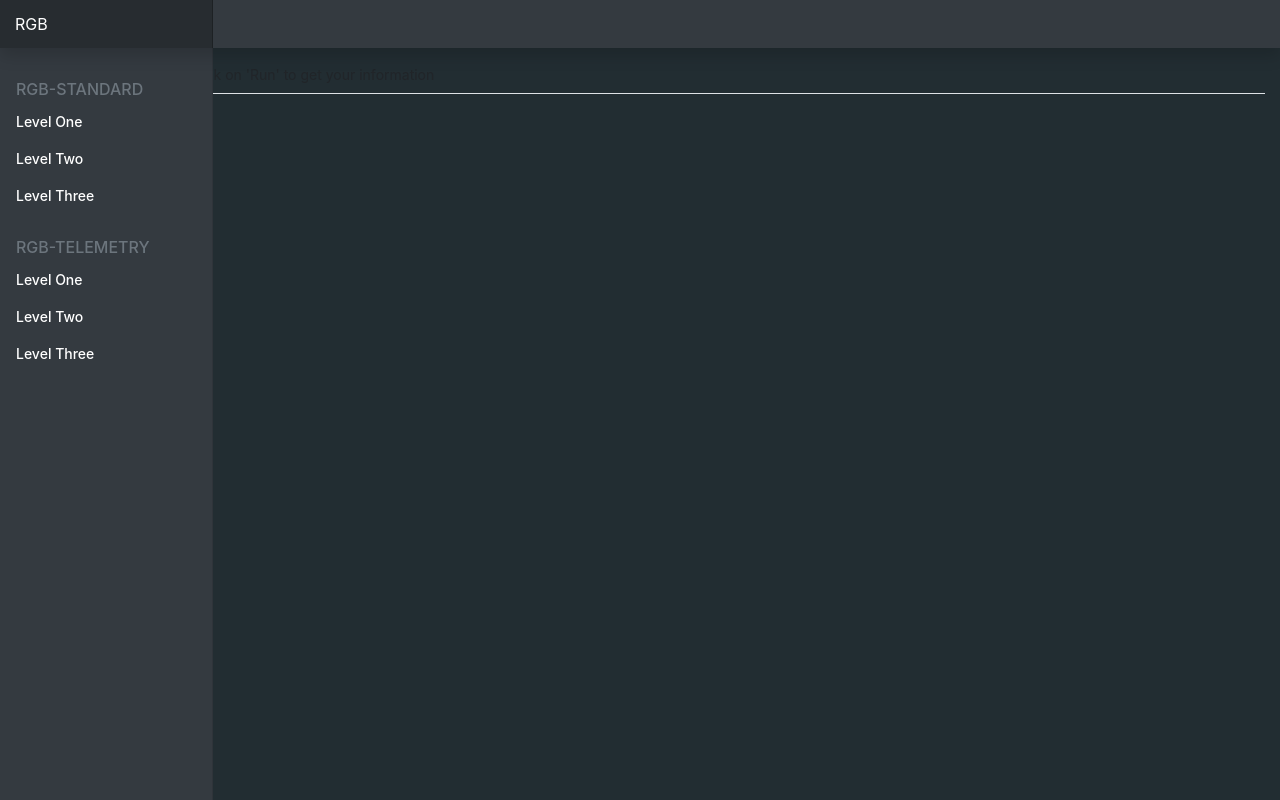
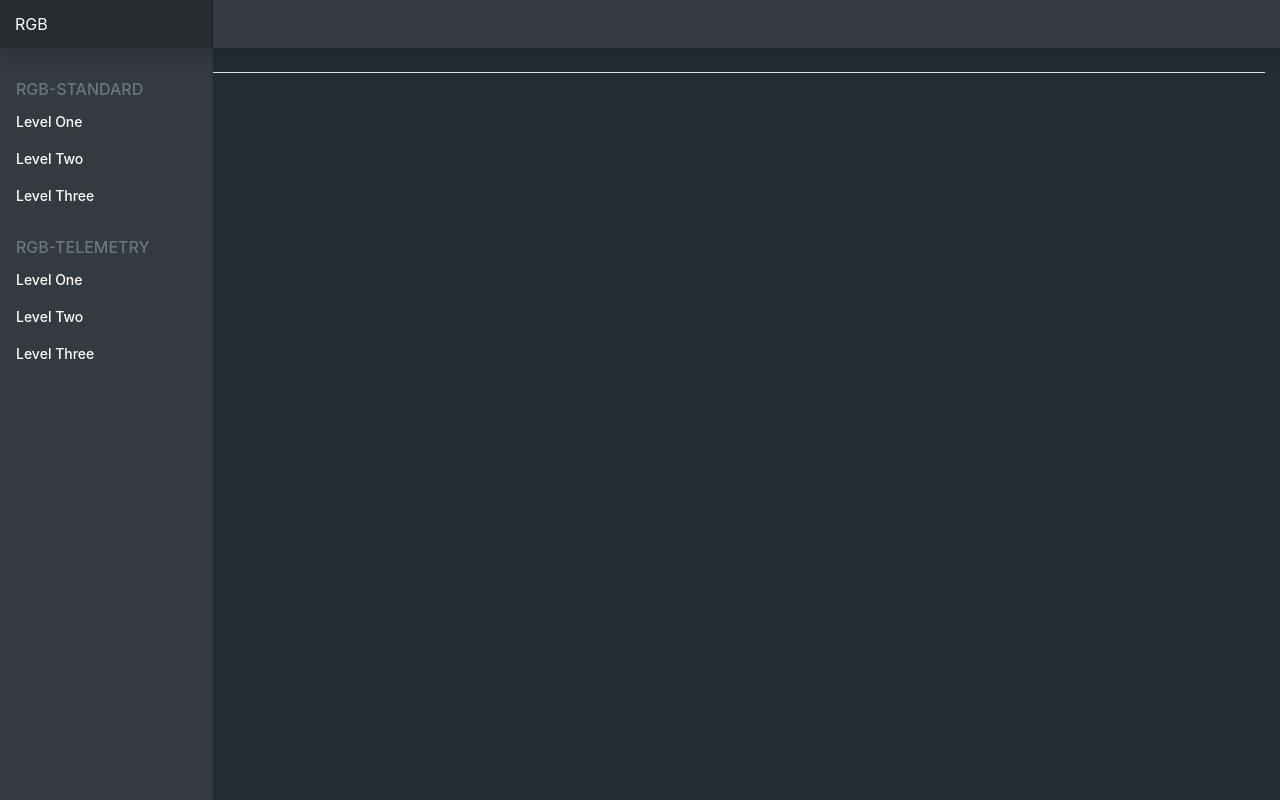
Before and after one commit to doubleope/RGB-GUI, a Flask app: template templates/dashboard.html in a window 1280 px wide. Run offline with Flask 2, Linux system fonts and the light colour scheme; the template is opened without the code that fills it, so the values that code supplies are empty; some libraries are stand-ins or nearby versions.

Commit message:
remove unnecessary contents

```diff
--- a/templates/dashboard.html
+++ b/templates/dashboard.html
@@ -104,7 +104,7 @@
 
     <main role="main" class="col-md-9 ml-sm-auto col-lg-12">
       <div class="d-flex justify-content-between flex-wrap flex-md-nowrap align-items-center pt-3 pb-2 mb-3 border-bottom">
-       Enter the fields below and click on 'Run' to get your information
+
       </div>
 
 
```
